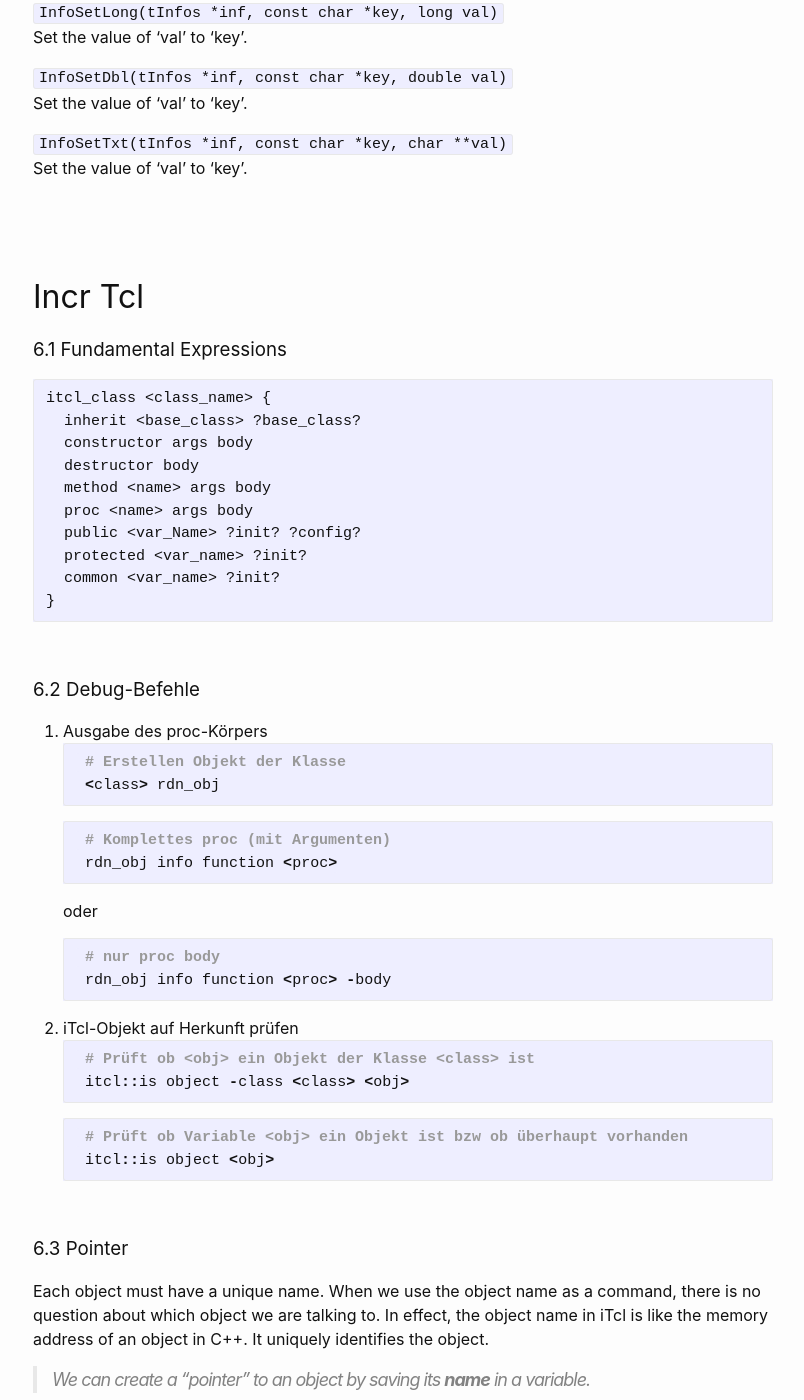
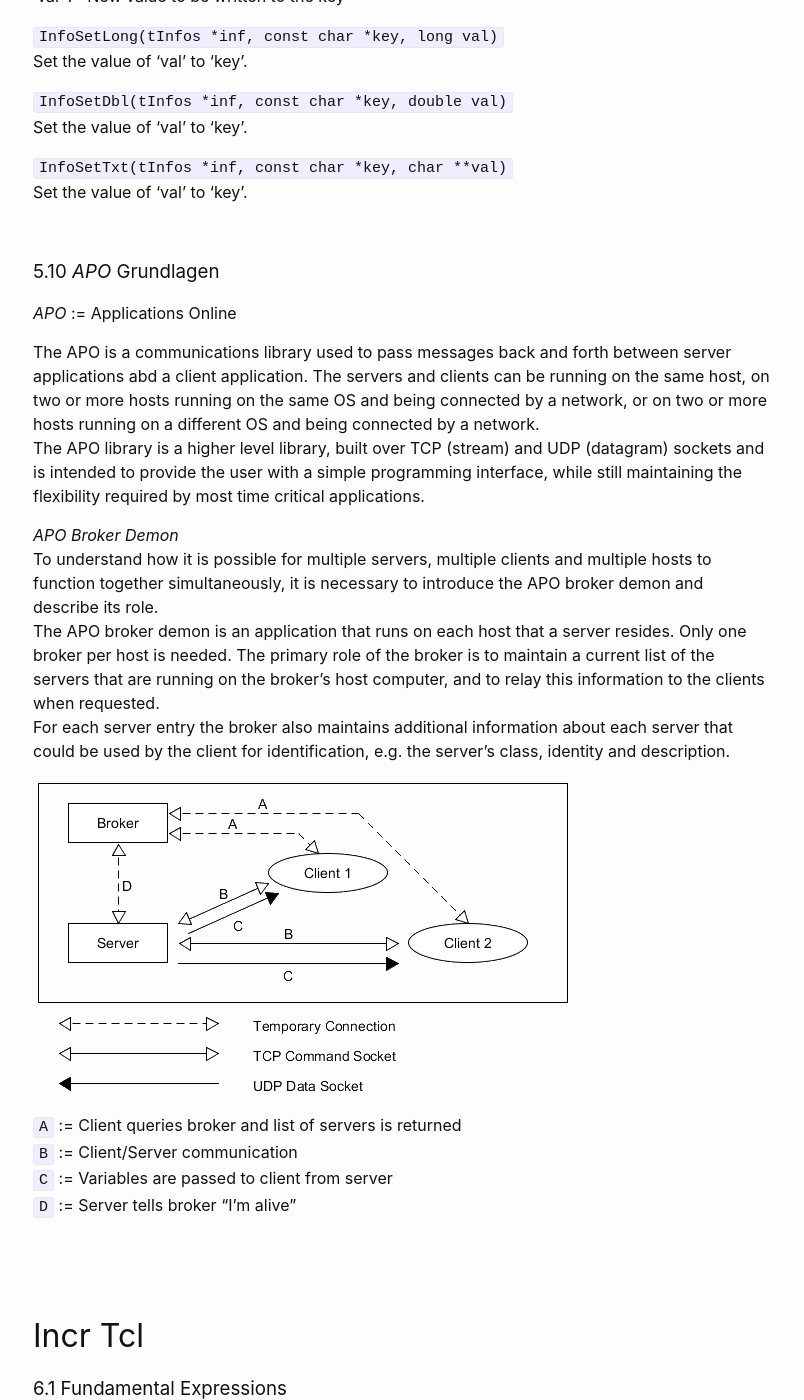
Before and after one commit to Hautaklyttn/progDocs, a Jekyll site: the page built from docs/articles/tcl.md, in a window 1280 px wide and 1400 px high, scrolled down 34199 px. Shown: the whole window, without its empty margins (237-1041 px from the left). Built offline with Jekyll 4.4.1, drawn with Linux system fonts in a browser that asks for light colours; some of the changed text lies outside the part shown.

Commit message:
Update tcl.md

```diff
--- a/docs/articles/tcl.md
+++ b/docs/articles/tcl.md
@@ -60,6 +60,7 @@ layout: default
 &nbsp;&nbsp;&nbsp;&nbsp;&nbsp; [<font size="-1">5.9 InfoFile Handling</font>](#ch5-9)
 &nbsp;&nbsp;&nbsp;&nbsp;&nbsp;&nbsp;&nbsp;&nbsp;&nbsp;&nbsp; [<font size="-1">5.9.1 Parameter Access</font>](#ch5-9-1)
 &nbsp;&nbsp;&nbsp;&nbsp;&nbsp;&nbsp;&nbsp;&nbsp;&nbsp;&nbsp; [<font size="-1">5.9.2 C Functions</font>](#ch5-9-2)
+&nbsp;&nbsp;&nbsp;&nbsp;&nbsp; [<font size="-1">5.10 *APO* Grundlagen</font>](#ch5-10)
 
 ### 6. Incr Tcl
 &nbsp;&nbsp;&nbsp;&nbsp;&nbsp; [<font size="-1">6.1 Fundamental Expressions</font>](#ch6-1)
@@ -1309,6 +1310,28 @@ Set the value of 'val' to 'key'.
 
 &nbsp;
 
+<a name="ch5-10"></a>
+### 5.10 *APO* Grundlagen
+
+*APO* := Applications Online
+
+The APO is a communications library used to pass messages back and forth between server applications abd a client application. The servers and clients can be running on the same host, on two or more hosts running on the same OS and being connected by a network, or on two or more hosts running on a different OS and being connected by a network.
+The APO library is a higher level library, built over TCP (stream) and UDP (datagram) sockets and is intended to provide the user with a simple programming interface, while still maintaining the flexibility required by most time critical applications.
+
+*APO Broker Demon*
+To understand how it is possible for multiple servers, multiple clients and multiple hosts to function together simultaneously, it is necessary to introduce the APO broker demon and describe its role.
+The APO broker demon is an application that runs on each host that a server resides. Only one broker per host is needed. The primary role of the broker is to maintain a current list of the servers that are running on the broker's host computer, and to relay this information to the clients when requested.
+For each server entry the broker also maintains additional information about each server that could be used by the client for identification, e.g. the server's class, identity and description.
+
+![apo](../assets/pics/apo_comm.png)
+
+`A` := Client queries broker and list of servers is returned
+`B` := Client/Server communication
+`C` := Variables are passed to client from server
+`D` := Server tells broker "I'm alive"
+
+&nbsp;
+
 &nbsp;
 
 # Incr Tcl
```
